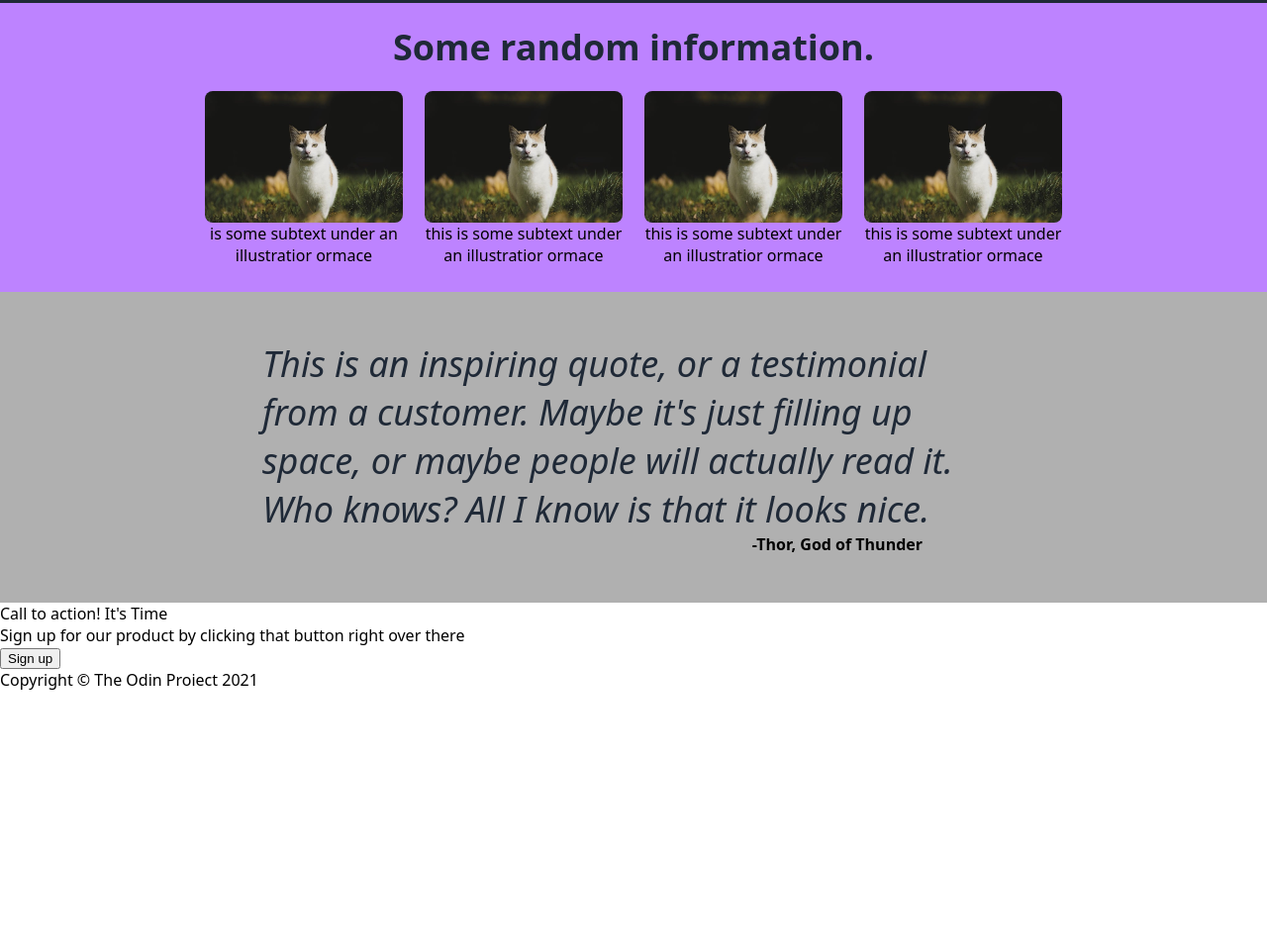
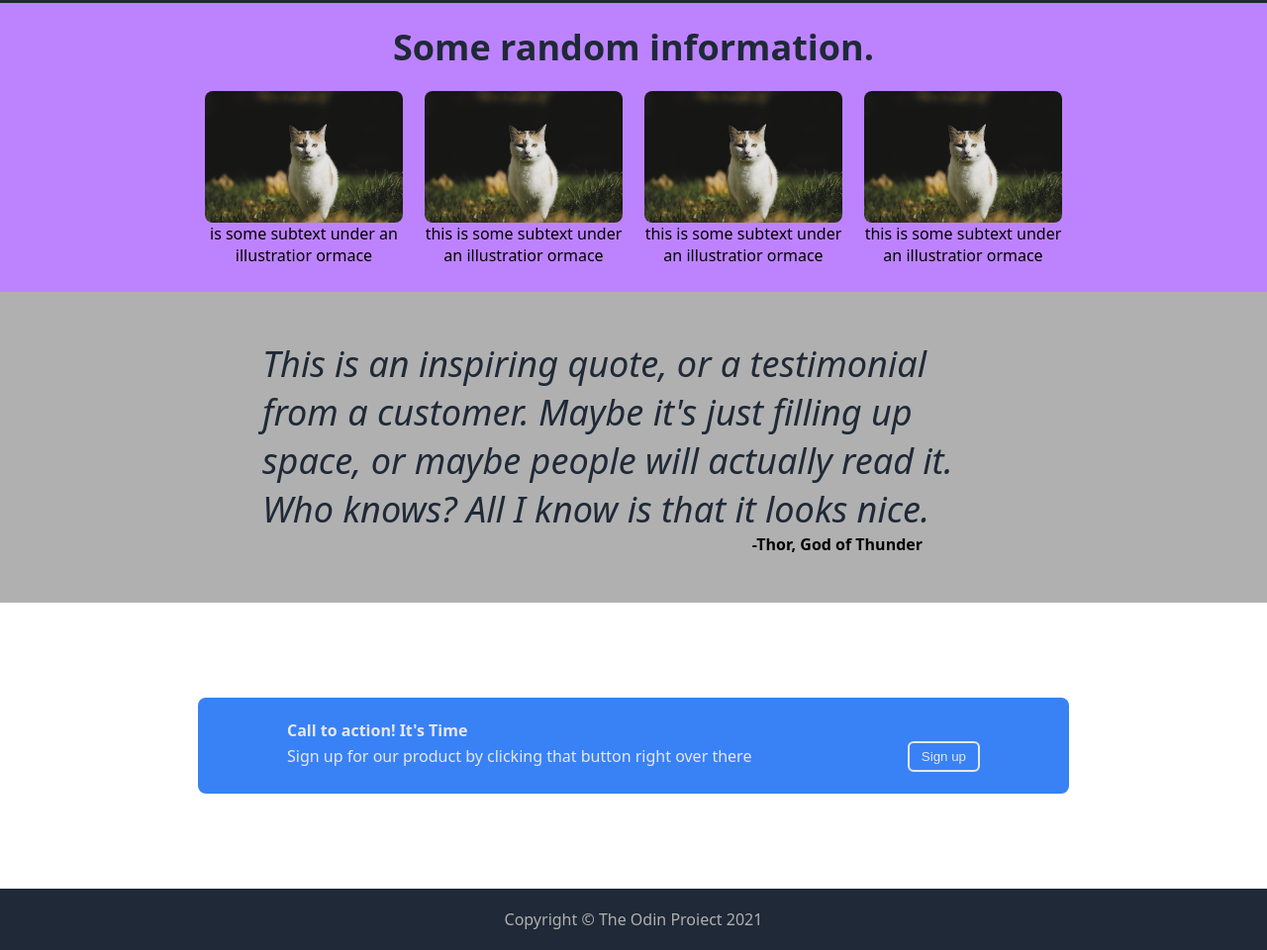
Before and after one commit to TysonGal/landingpage, a plain HTML site: page index.html in a window 1280 px wide. Shown: the part 439-1399 px from the top of the page at 99% size. Before the commit the page ends 1137 px from the top, so only its background shows below. Drawn offline with Linux system fonts and the light colour scheme.

Commit message:
completed the page layout

```diff
--- a/styles.css
+++ b/styles.css
@@ -129,3 +129,45 @@ a {
     padding-right: 300px;
     font-weight: 700;
 }
+.container-4 {
+    display: flex;
+    justify-content: center;
+}
+
+.container-action {
+    margin: 7.5%;
+    background-color: #3882F6;
+    max-width: 700px;
+    border-radius: 8px;
+    padding: 22px 7%;
+    color: #E5E7EB;
+    display: flex;
+    flex-wrap: wrap;
+    align-items: center;
+    justify-content: space-between;
+}
+.button-2 {
+    background: #3882F6;
+    border-radius: 6px;
+    border-style: solid;
+    border-color: #E5E7EB;
+    padding: 6px 12px;
+    color: #E5E7EB;
+    align-self: flex-end;
+}
+.title-3 {
+    font-weight: bold;
+    width: 100%;
+}
+.action {
+
+    font-weight: lighter;
+}
+
+.footer {
+    display: flex;
+    justify-content: center;
+    padding: 20px;
+    background-color: #1F2937;
+    color: #b0b0b0;
+}
```
